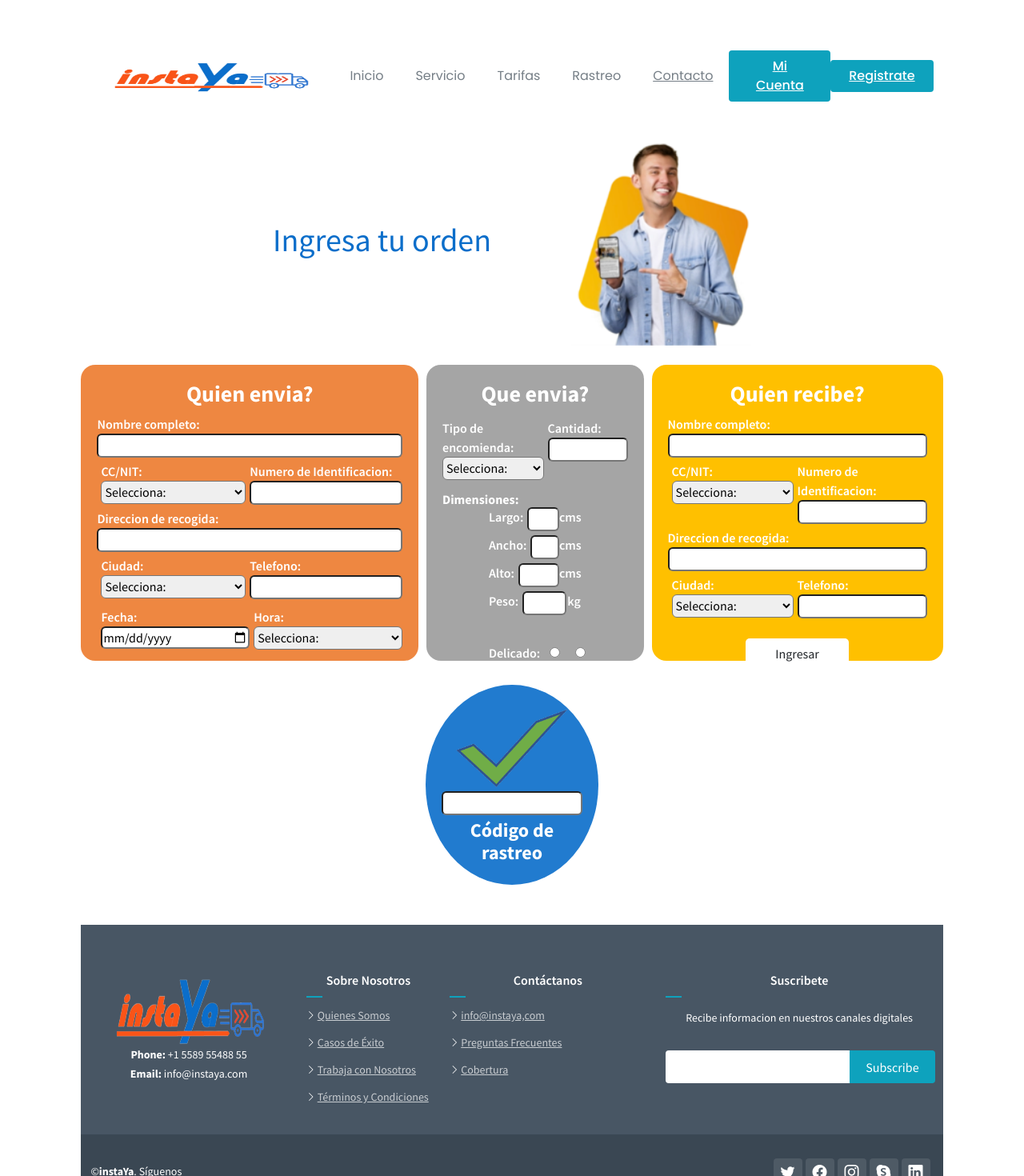
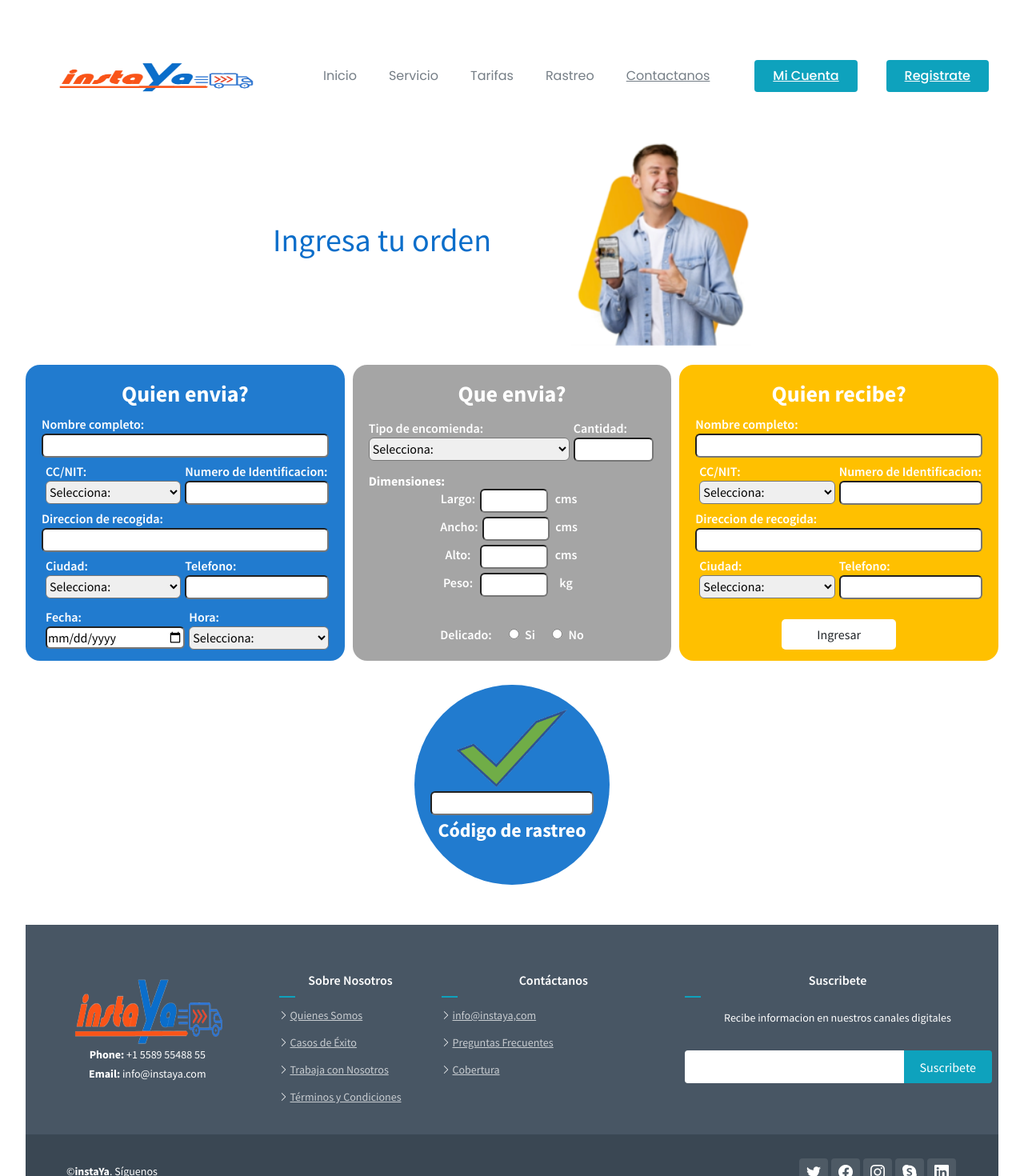
Before and after one commit to hanni0203/instaYa, a React (Vite) app: page /ingresaOrden in a window 1280 px wide. Shown: the top 1470 px of the page at 80% size. Built offline with nearby package versions, Linux system fonts and the light colour scheme.

Commit message:
se modifico footer.css asi como las clases en css y html de ingresarOrden y misordenes.jsx, se realizo modificacion en el html de NavBar

```diff
--- a/src/assets/css/footer.css
+++ b/src/assets/css/footer.css
@@ -2,12 +2,13 @@
 .footer{
 
     display:auto;
-    /* min-width: 1280px; */
+    min-width: 1218px;
     width: 100%;
     height: auto;
     padding: 0;
 
 }
+
 
 body{
     display: block;
@@ -20,16 +21,16 @@ body{
 }
 .caja2{
 
-    width: 20%;
+
     display: flex;
 }
 .caja3{
 
-    width: 20%;
+
     display: flex;
 }
 .caja4{
 
-    width: 20%;
+
     display: flex;
 }
--- a/src/assets/css/ingresaOrden.css
+++ b/src/assets/css/ingresaOrden.css
@@ -28,6 +28,7 @@
     border-radius: 18px;
     padding: 20px;
     height: 100%;
+    background-color:#217BCF
 
 }
 
@@ -136,6 +137,7 @@ input, select{
     width: 100%;
     justify-content: space-between;
     margin-top: 30px;
+
 }
 
 .radiobtn1 input{
--- a/src/assets/css/misordenes.css
+++ b/src/assets/css/misordenes.css
@@ -95,7 +95,7 @@
     margin-bottom: 0;
 }
 
-.envia{
+.datos{
 
     width: 80%;
     display: flex;
@@ -146,15 +146,16 @@ input, select{
 }
 
 
-.tipo{
+.tiporadio{
     display: flex;
     margin: auto;
     width: 100%;
-    gap: 12px;
+    gap: 25px;
     margin-top: 30px;
+
 }
 
-.radiobtn1 input{
+.radiobtn2 input{
     margin-right: 7px;
 }
 .titulomisordenes{
--- a/src/components/Misordenes.jsx
+++ b/src/components/Misordenes.jsx
@@ -58,7 +58,7 @@ export default function titulomisordenes () {
                     <div className='nombreorden'>
 
 
-                        <div className='envia'>
+                        <div className='datos'>
 
                             <div className='nombreycorreo'>
                                 <label>Nombre completo:</label>
@@ -165,15 +165,15 @@ export default function titulomisordenes () {
                                     <div className='divlabel2'><label htmlFor="">kg</label></div>
                                 </div>
 
-                                <div className='tipo'>
+                                <div className='tiporadio'>
                                     <div className='titulo'>
                                         <label htmlFor="">Delicado:</label>
                                     </div>
-                                    <div className='radiobtn1'>
+                                    <div className='radiobtn2'>
                                         <input type="radio" id="si" name="fav_language" value="si"/>
                                         <label for="si">Si</label><br/>
                                     </div>
-                                    <div className='radiobtn1'>
+                                    <div className='radiobtn2'>
                                         <input type="radio" id="no" name="fav_language" value="no"/>
                                         <label for="no">No</label><br/>
                                     </div>
@@ -184,7 +184,7 @@ export default function titulomisordenes () {
 
                         <div className='tipocantidadestado'>
                             <div >
-                                <label htmlFor="">Tipo de Encomineda</label>
+                                <label htmlFor="">Tipo de Encomienda</label>
                                 <input type="text" />
                             </div>
                             <div>
--- a/src/components/NavBar.jsx
+++ b/src/components/NavBar.jsx
@@ -31,7 +31,7 @@ export default function NavBar() {
           <li><a className="nav-link scrollto" href="index.html#services">Servicio</a></li>
           <li><a className="nav-link scrollto" href="index.html#portfolio">Tarifas</a></li>
           <li><a className="nav-link scrollto" href="index.html#team">Rastreo</a></li>
-          <li><a href="blog.html">Contacto</a></li>
+          <li><a href="blog.html">Contactanos</a></li>
          {/*  <li className="dropdown megamenu"><a href="#"><span>Mega Menu</span> <i className="bi bi-chevron-down dropdown-indicator"></i></a>
             <ul>
               <li>
--- a/src/components/footer.jsx
+++ b/src/components/footer.jsx
@@ -47,7 +47,7 @@ export default function Footer() {
                             <h4>Suscribete</h4>
                             <p>Recibe informacion en nuestros canales digitales </p>
                             <form action="" method="post">
-                                <input type="email" name="email"/><input type="submit" value="Subscribe"/>
+                                <input type="email" name="email"/><input type="submit" value="Suscribete"/>
                             </form>
 
                         </div>
```
